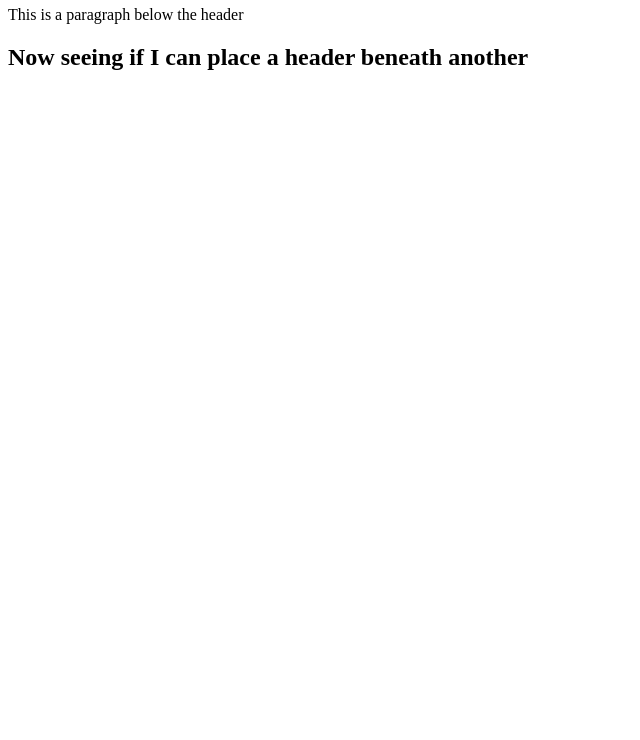
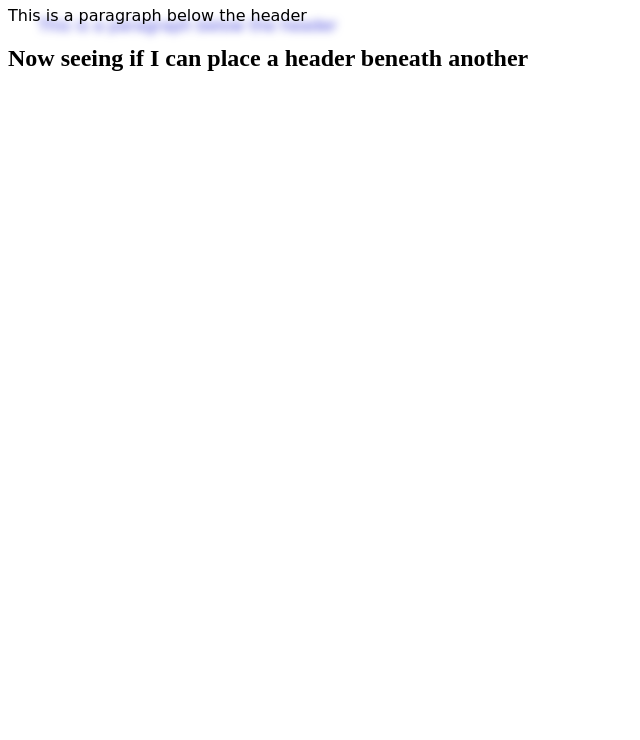
Before and after one commit to M4g1us/WebsiteTest, a plain HTML site: page index.html in a window 1280 px wide. Shown: the part 60-800 px from the top of the page, without its empty margins (0-640 px from the left). Drawn offline with Linux system fonts and the light colour scheme.

Commit message:
Update index.html
Applying the 'CRT_Monitor' class to the paragraph from 'Orange'

```diff
--- a/index.html
+++ b/index.html
@@ -7,7 +7,7 @@
   </head>
   <body>
     <h1> Hello World This is a test </h1>
-    <p class="Orange"> This is a paragraph below the header</p>
+    <p class="CRT_Monitor"> This is a paragraph below the header</p>
     <h2> Now seeing if I can place a header beneath another</h2>
   </body>
 </html>
```
